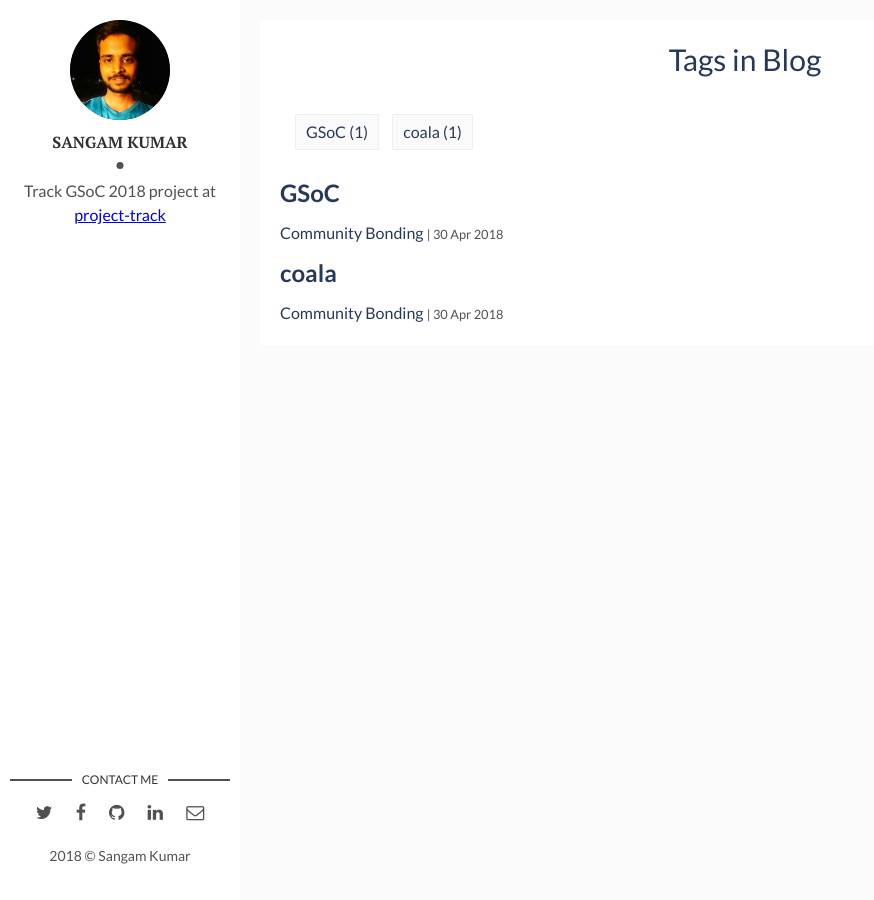
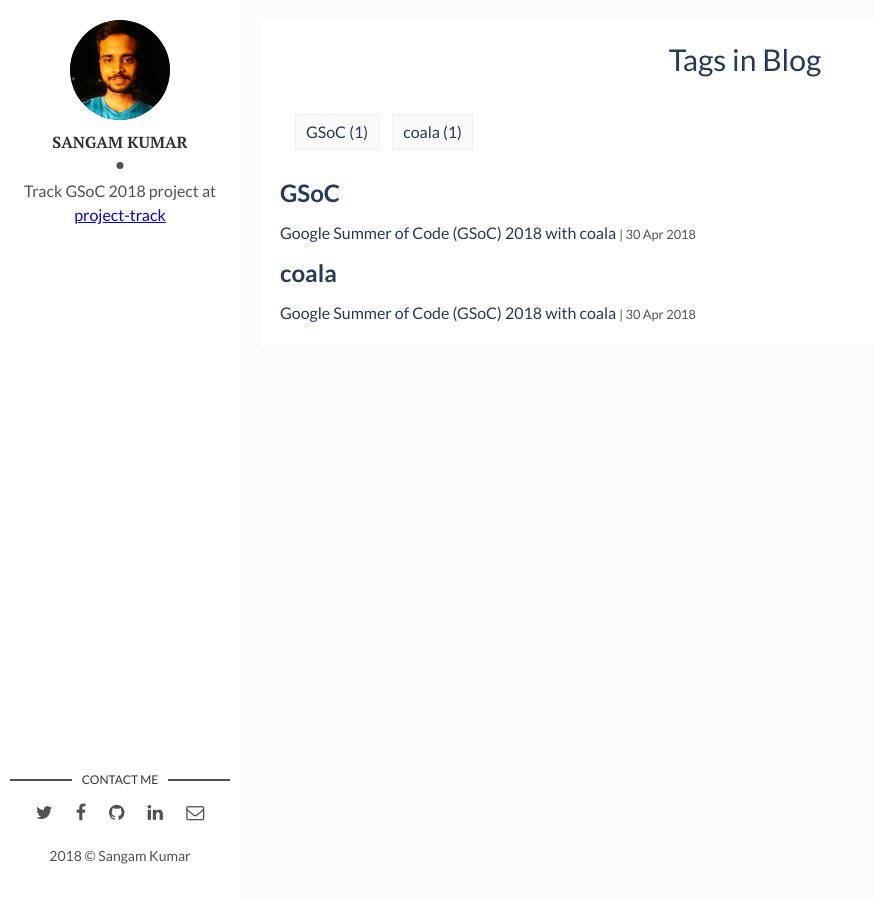
Before and after one commit to sangamcse/sangamcse.github.io, a Jekyll site: the page built from tags.html, in a window 1280 px wide. Shown: the whole page, without its empty margins (0-874 px from the left). Built offline with Jekyll 4.4.1, drawn with Linux system fonts in a browser that asks for light colours.

Commit message:
Update blog

```diff
--- a/_posts/2018-05-01-gsoc-with-coala.markdown
+++ b/_posts/2018-05-01-gsoc-with-coala.markdown
@@ -1,8 +1,8 @@
 ---
 layout: post
-title: Community Bonding
+title: Google Summer of Code (GSoC) 2018 with coala
 date: 2018-05-01 00:57:20 +0530
-description:
+description: Google Summer of Code is a global program focused on introducing students to open source software development. Students work on a 3 month programming project with an open source organization during their break from university.
 img:
 tags: [GSoC, coala]
 ---
```
